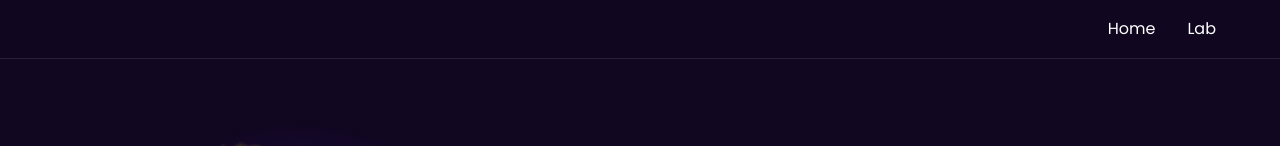
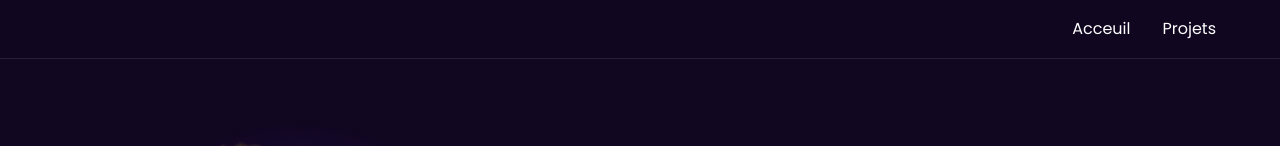
Before and after one commit to brianpk07-tech/portfolio-v2, a Next.js app: page / in a window 1280 px wide. Shown: the top 146 px of the page. Built offline with nearby package versions, Linux system fonts and the light colour scheme.

Commit message:
14h43/01/06/2026

```diff
--- a/app/components/Header.tsx
+++ b/app/components/Header.tsx
@@ -18,7 +18,7 @@ export default function Header(): React.JSX.Element {
                 href="#home"
                 className="text-white hover:text-purple-400 transition-colors text-base font-normal"
               >
-                Home
+                Acceuil
               </Link>
             </li>
             <li className="m-0 p-0">
@@ -26,7 +26,7 @@ export default function Header(): React.JSX.Element {
                 href="#lab"
                 className="text-white hover:text-purple-400 transition-colors text-base font-normal"
               >
-                Lab
+                Projets
               </Link>
             </li>
           </ul>
```
